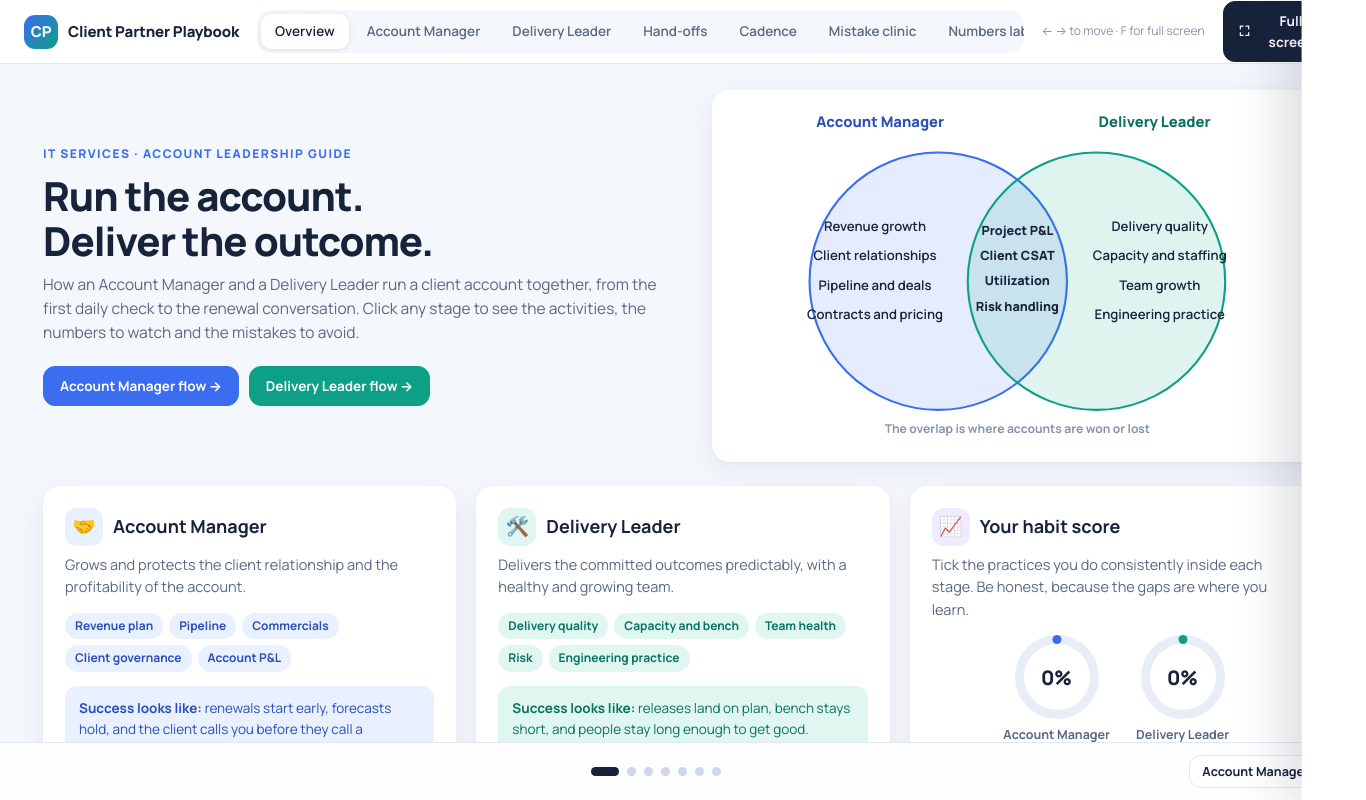
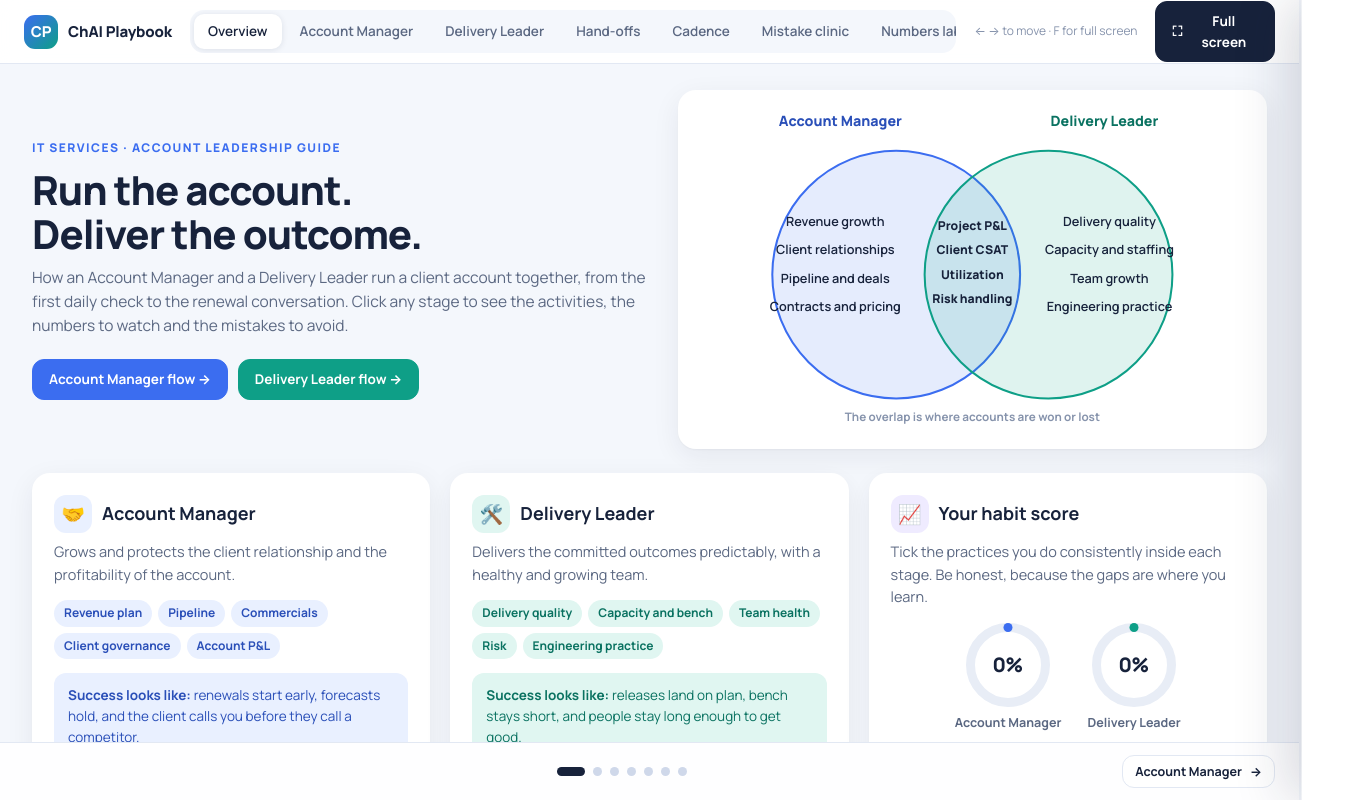
Before and after one commit to chaitanyavummethala/ClientPartnerPlaybook, a plain HTML site: page index.html in a window 1280 px wide. Shown: the whole page, 1366 px wide, since content can reach past the window. Drawn offline with Linux system fonts and the light colour scheme.

Commit message:
Update brand name from 'Client Partner Playbook' to 'ChAI Playbook'

```diff
--- a/index.html
+++ b/index.html
@@ -245,7 +245,7 @@ footer{display:flex;align-items:center;justify-content:space-between;padding:0 2
 <body>
 <div class="app">
   <header>
-    <div class="brand"><div class="logo">CP</div><span>Client Partner Playbook</span></div>
+    <div class="brand"><div class="logo">CP</div><span>ChAI Playbook</span></div>
     <nav class="tabs" id="tabs" aria-label="Sections"></nav>
     <div class="hint">← → to move · F for full screen</div>
     <button class="btn pri" id="fs" aria-label="Toggle full screen"><span aria-hidden="true">⛶</span><span class="lb" id="fslb">Full screen</span></button>
```
